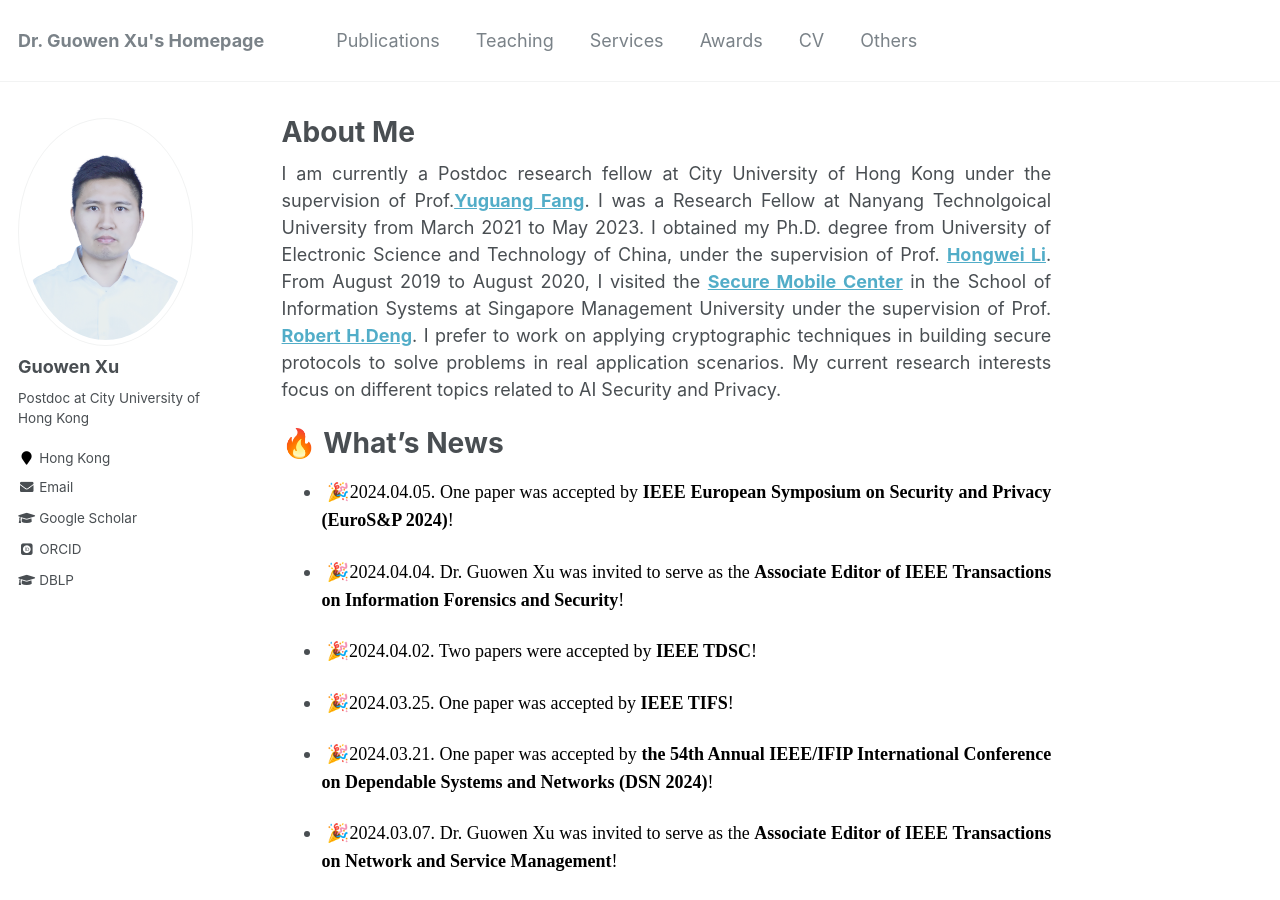
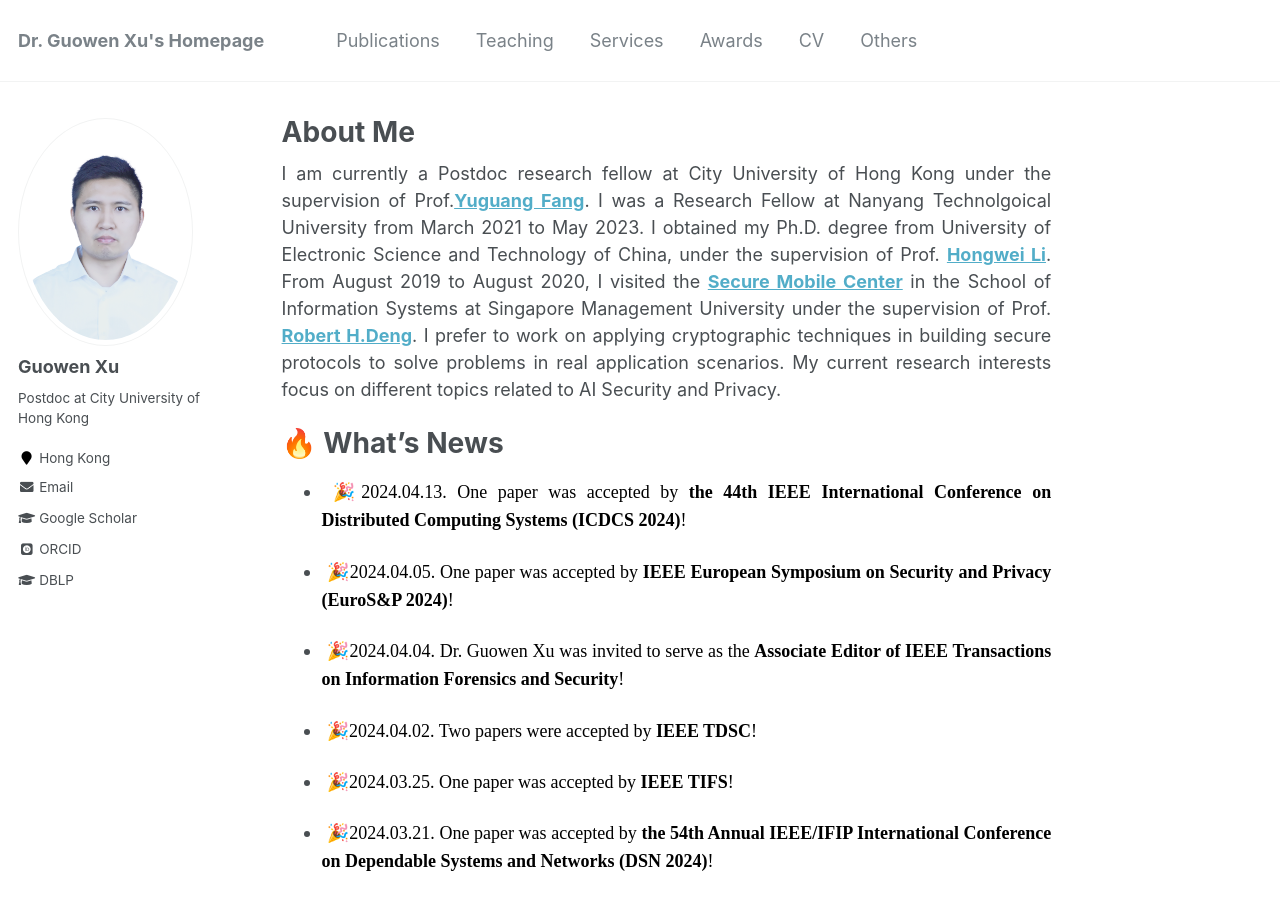
Before and after one commit to Guowen-xu/guowen-xu.github.io, a Jekyll site: the page built from _pages/about.md, in a window 1280 px wide and 900 px high. Built offline with Jekyll 4.4.1, drawn with Linux system fonts in a browser that asks for light colours; some web fonts are replaced.

Commit message:
Update about.md

```diff
--- a/_pages/about.md
+++ b/_pages/about.md
@@ -15,7 +15,8 @@ redirect_from:
 
   🔥 What's News
 ======
--    <p align="justify">&nbsp;🎉<font face="Times New Roman" color=black size=4>2024.04.05. One paper was  accepted by <b>IEEE European Symposium on Security and Privacy (EuroS&P 2024)</b>!</font></p>
+-  <p align="justify">&nbsp;🎉<font face="Times New Roman" color=black size=4>2024.04.13. One paper was  accepted by <b>the 44th IEEE International Conference on Distributed Computing Systems (ICDCS 2024)</b>!</font></p>
+-   <p align="justify">&nbsp;🎉<font face="Times New Roman" color=black size=4>2024.04.05. One paper was  accepted by <b>IEEE European Symposium on Security and Privacy (EuroS&P 2024)</b>!</font></p>
 -   <p align="justify">&nbsp;🎉<font face="Times New Roman" color=black size=4>2024.04.04.  Dr. Guowen Xu was invited to serve as the  <b>Associate Editor of IEEE Transactions on Information Forensics and Security</b>!</font></p>
 -    <p align="justify">&nbsp;🎉<font face="Times New Roman" color=black size=4>2024.04.02. Two papers were accepted by  <b>IEEE  TDSC</b>!</font></p>
 -    <p align="justify">&nbsp;🎉<font face="Times New Roman" color=black size=4>2024.03.25. One paper was  accepted by <b>IEEE TIFS</b>!</font></p>
```
